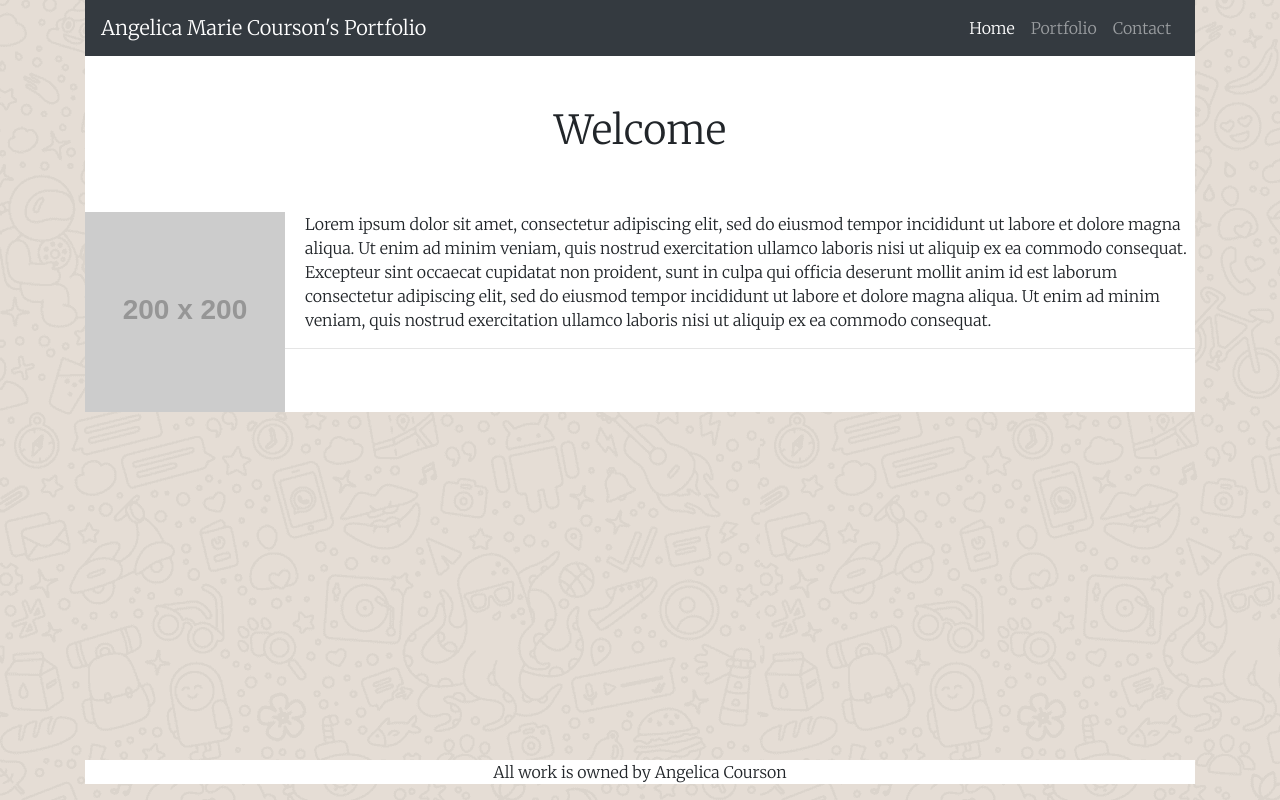
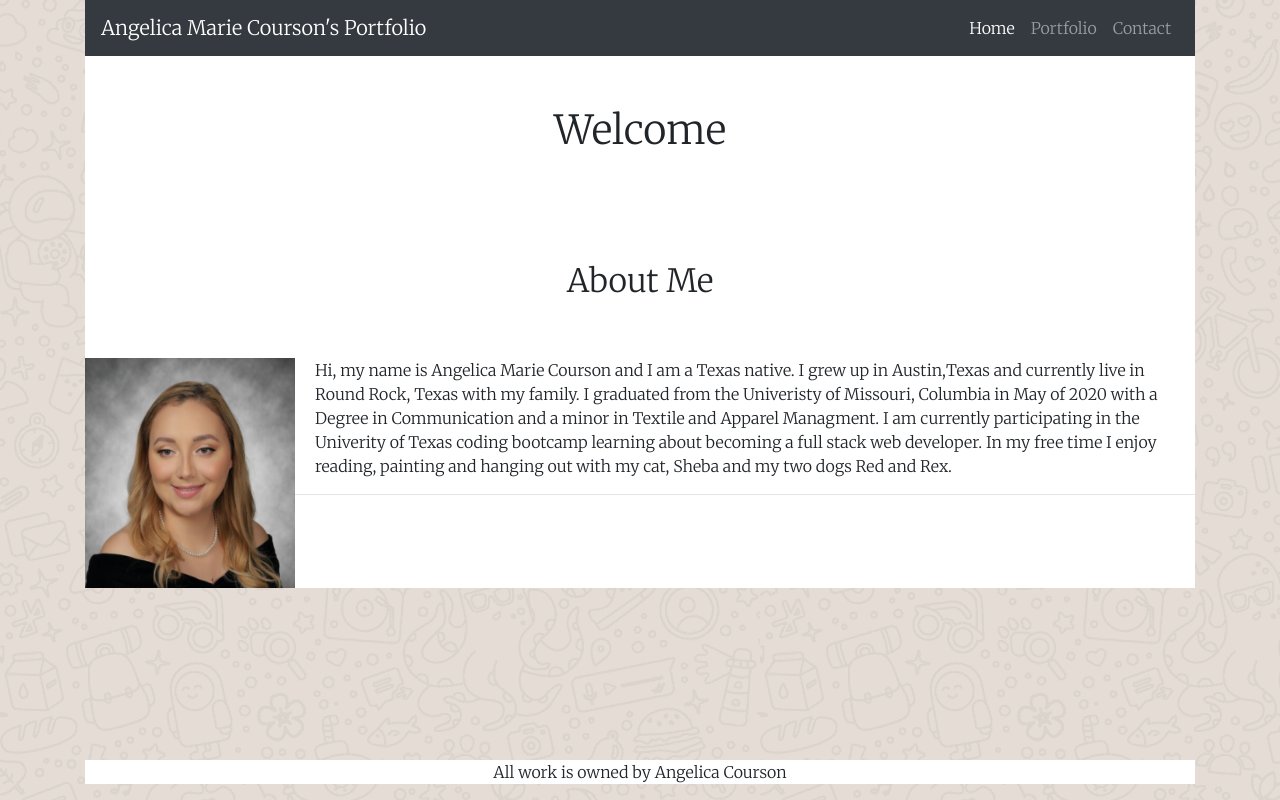
Before and after one commit to amcourson/Homework-2-Repo, a plain HTML site: page index.html in a window 1280 px wide. Drawn offline with nearby package versions, Linux system fonts and the light colour scheme; placeholder pictures from the web are drawn by us.

Commit message:
adding about me

```diff
--- a/index.html
+++ b/index.html
@@ -70,13 +70,13 @@
       <div class="row">
         <div class="col-lrg-8">
           <h1>Welcome</h1>
-          <img src="http://placehold.it/200x200" alt="Your Image" id="bio-image" align="left">
-          <p>Lorem ipsum dolor sit amet, consectetur adipiscing elit, sed do eiusmod tempor incididunt ut labore et
-            dolore magna aliqua. Ut enim ad minim veniam, quis nostrud exercitation ullamco laboris nisi ut aliquip ex
-            ea commodo consequat. Excepteur sint occaecat cupidatat non proident, sunt in culpa qui officia deserunt
-            mollit anim id est laborum consectetur adipiscing elit, sed do eiusmod tempor incididunt ut labore et dolore
-            magna aliqua. Ut enim ad minim veniam, quis nostrud exercitation ullamco laboris nisi ut aliquip ex ea
-            commodo consequat.</p>
+          <h2>About Me</h2>
+          <img src="composite.png" alt="Your Image" id="bio-image" align="left">
+          <p>Hi, my name is Angelica Marie Courson and I am a Texas native. I grew up in Austin,Texas and currently live in Round Rock, Texas with my family. I
+            graduated from the Univeristy of Missouri, Columbia in May of 2020 with a Degree in Communication and a minor in Textile and Apparel Managment. I am currently
+            participating in the Univerity of Texas coding bootcamp learning about becoming a full stack web developer. In my free time I enjoy reading, painting and hanging out with my
+            cat, Sheba and my two dogs Red and Rex.
+          </p>
           <hr>
         </div>
       </div>
--- a/style.css
+++ b/style.css
@@ -6,10 +6,13 @@ body {
 #bio-image {
     float:left;
     padding-right: 20px;
+    max-width: 230px;
+    height: 230px;
+
 
 }
 
-h1 {
+h1,h2 {
     font-family: 'Merriweather', serif;
     padding-top: 50px;
     padding-bottom: 50px;
```
Also changed, not shown: portfolio.html (+0 -1 lines), composite.png (added).
